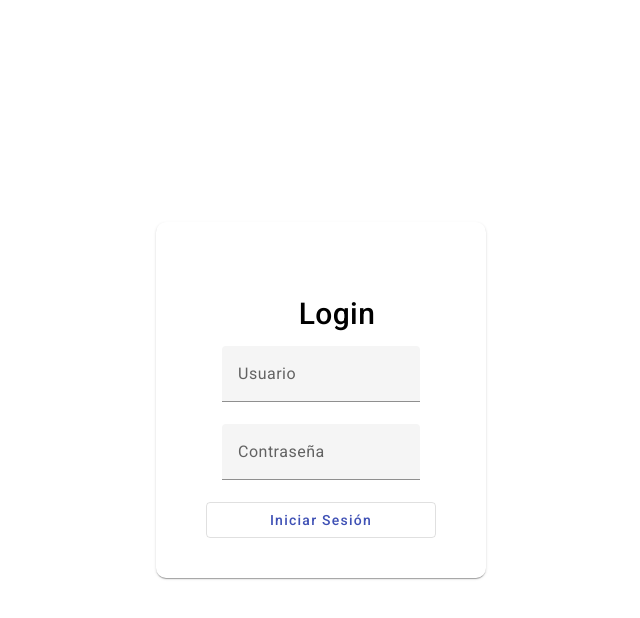
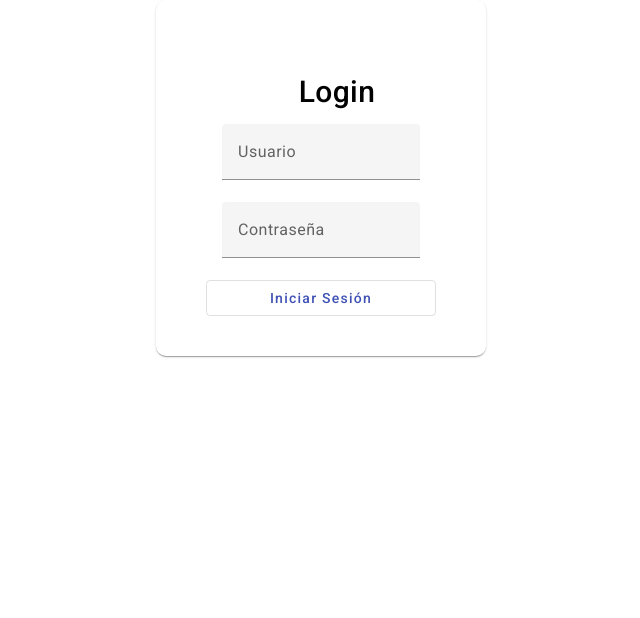
Before and after one commit to kirargomedo23/front-fact, an Angular app: page /login in a window 1280 px wide. Shown: the top 618 px of the page, without its empty margins (319-959 px from the left). Built offline with nearby package versions, Linux system fonts and the light colour scheme.

Commit message:
fix: correción en styles.scss

```diff
--- a/src/styles.scss
+++ b/src/styles.scss
@@ -1,6 +1,9 @@
 
-html, body { height: 100%; }
-body { margin: 0; font-family: Roboto, "Helvetica Neue", sans-serif; }
+
+body {
+  margin: 0;
+  font-family: Roboto, "Helvetica Neue", sans-serif;
+}
 
 .container{
   margin: 20px;
```
